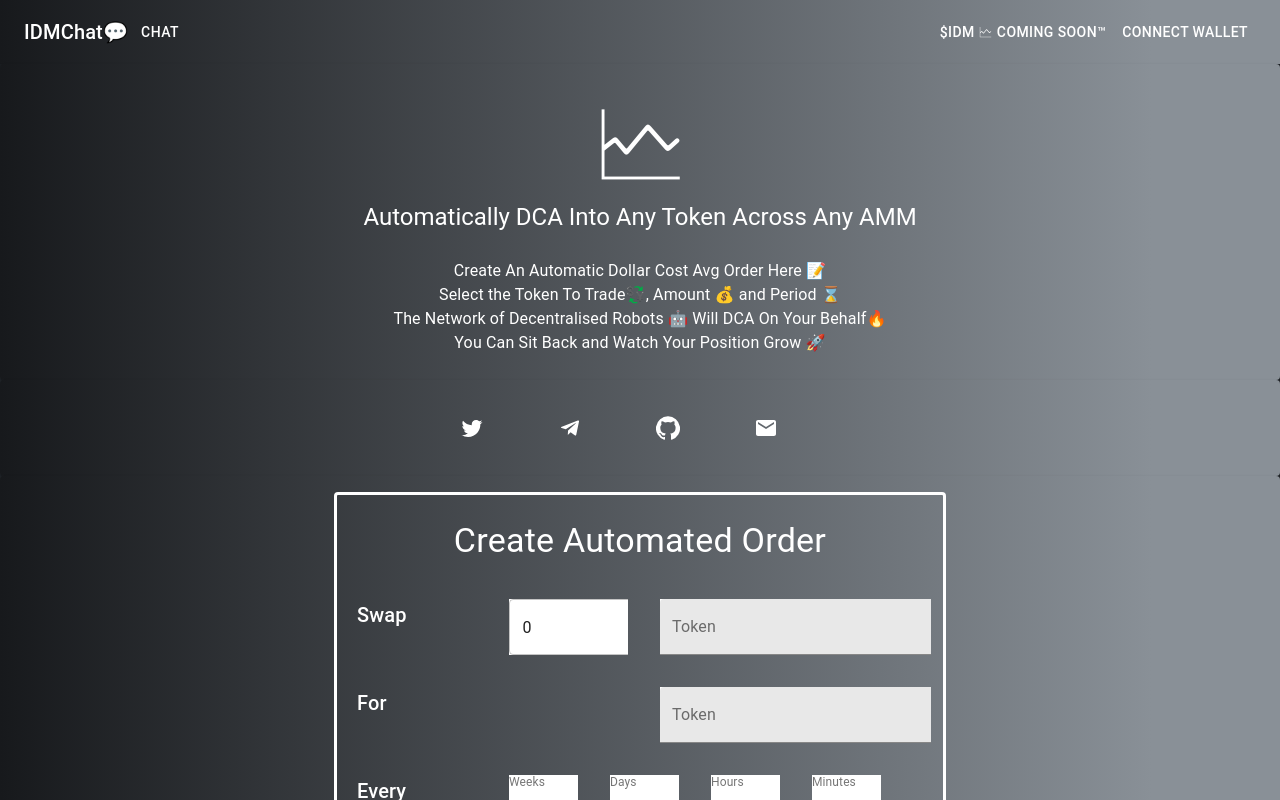
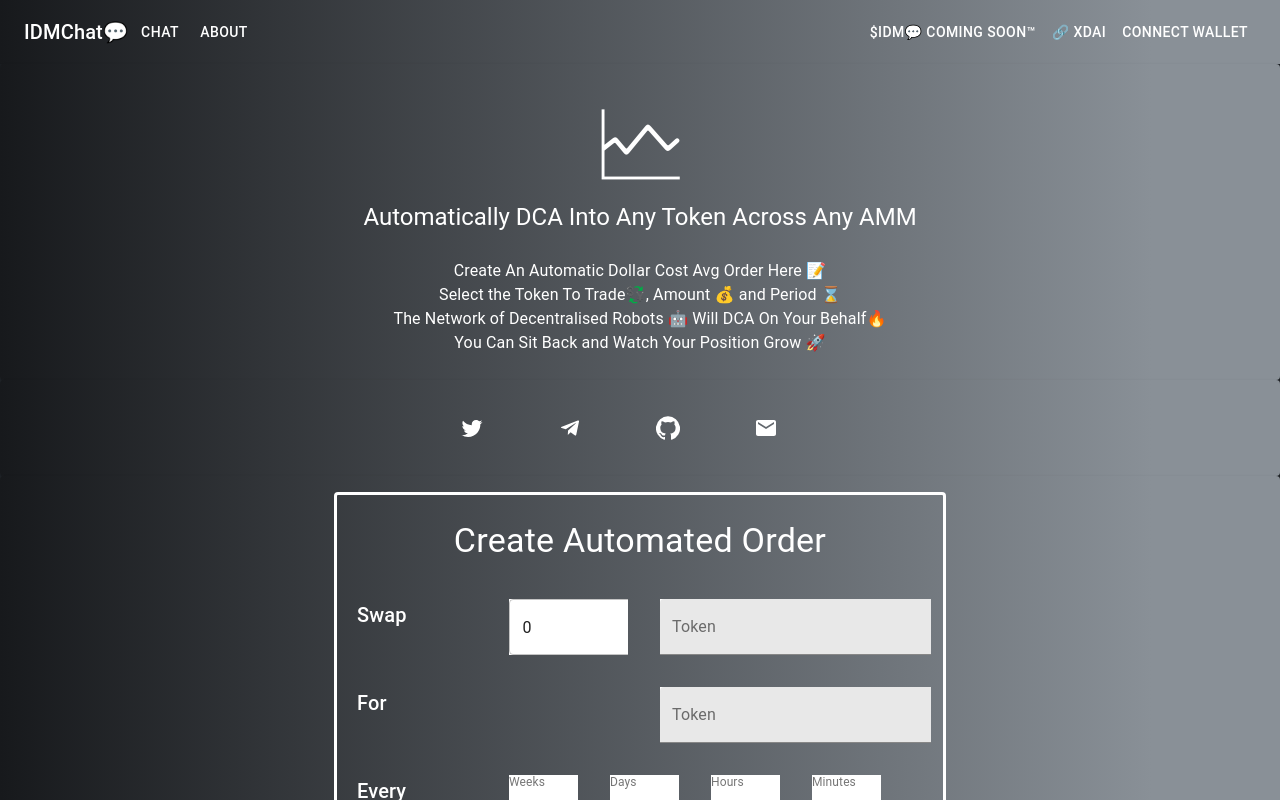
Before and after one commit to DefierLabs/IDMChat, a React (Create React App) app in the folder Dapp/: page / in a window 1280 px wide. Shown: the top 800 px of the page. Built offline with nearby package versions, Linux system fonts and the light colour scheme.

Commit message:
Update Bar.js

```diff
--- a/Dapp/src/Components/Bar.js
+++ b/Dapp/src/Components/Bar.js
@@ -9,6 +9,7 @@ import GlobalStyles from './../GlobalStyles';
 export default function Bar() {
   const classes = GlobalStyles();
   var idmPrice = "Coming Soon™"
+  var chain = "xDai"
   return (
     <div className="appBar">
       <AppBar position="static" className={clsx(classes.appBar)}>
@@ -17,8 +18,12 @@ export default function Bar() {
           <div className={classes.toolbarCenter}>
             <Button color="inherit" href="#" >Chat</Button>
           </div>
+          <div className={classes.toolbarCenter}>
+            <Button color="inherit" href="#About" >About</Button>
+          </div>
           <div className={classes.toolbarButtons}>
-            <Button color="inherit" href="#" >$IDM 🗠 {idmPrice}</Button>
+            <Button color="inherit" href="#" >$IDM💬 {idmPrice}</Button>
+            <Button color="inherit" href="#" >🔗 {chain}</Button>
             <Button color="inherit">Connect Wallet</Button>
           </div>
         </Toolbar>
```
